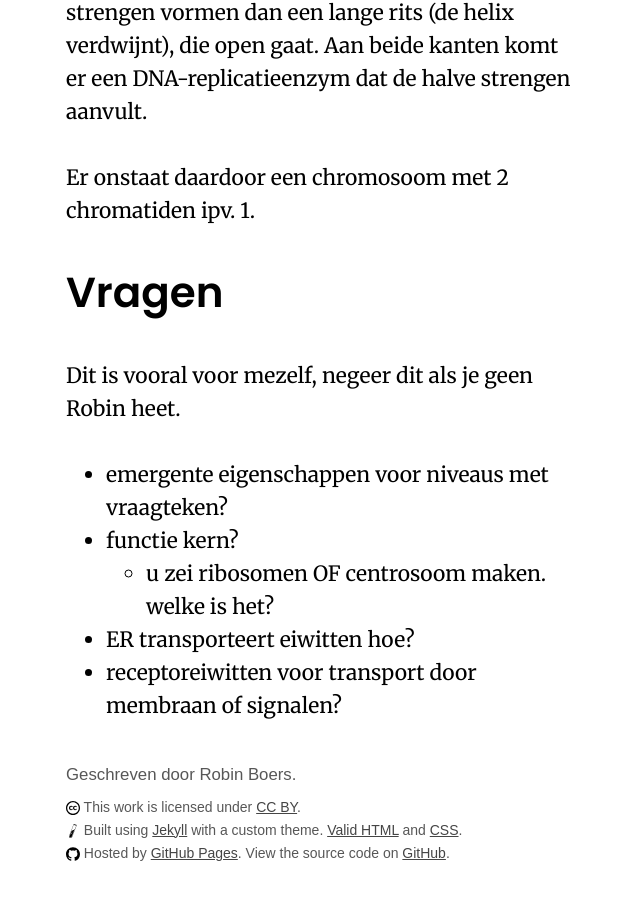
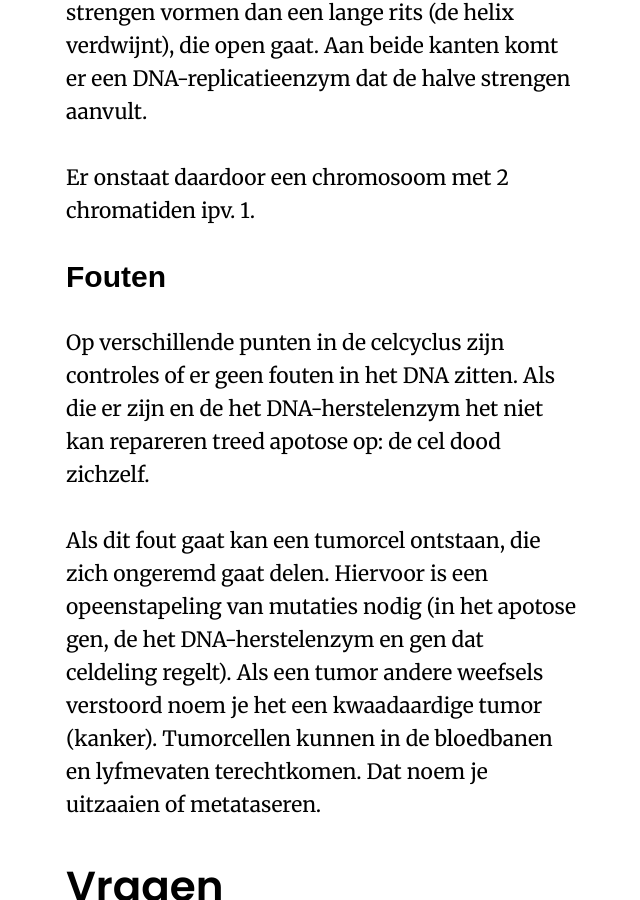
Before and after one commit to RobinBoers/school.geheimesite.nl, a Jekyll site: the page built from 4VWO/TW1/Biologie.md, in a window 1280 px wide and 900 px high, scrolled down 10160 px. Shown: the whole window, without its empty margins (318-958 px from the left). Built offline with Jekyll 4.4.1, drawn with Linux system fonts in a browser that asks for light colours; some web fonts are replaced; our own code applies the rules of GitHub Pages for plain Markdown files.

Commit message:
Automated sync

```diff
--- a/4VWO/TW1/Biologie.md
+++ b/4VWO/TW1/Biologie.md
@@ -184,6 +184,12 @@ In de S fase vind er DNA-replicatie plaats. De strengen vormen dan een lange rit
 
 Er onstaat daardoor een chromosoom met 2 chromatiden ipv. 1.
 
+## Fouten
+
+Op verschillende punten in de celcyclus zijn controles of er geen fouten in het DNA zitten. Als die er zijn en de het DNA-herstelenzym het niet kan repareren treed apotose op: de cel dood zichzelf.
+
+Als dit fout gaat kan een tumorcel ontstaan, die zich ongeremd gaat delen. Hiervoor is een opeenstapeling van mutaties nodig (in het apotose gen, de het DNA-herstelenzym en gen dat celdeling regelt). Als een tumor andere weefsels verstoord noem je het een kwaadaardige tumor (kanker). Tumorcellen kunnen in de bloedbanen en lyfmevaten terechtkomen. Dat noem je uitzaaien of metataseren.
+
 # Vragen
 
 Dit is vooral voor mezelf, negeer dit als je geen Robin heet.
```
